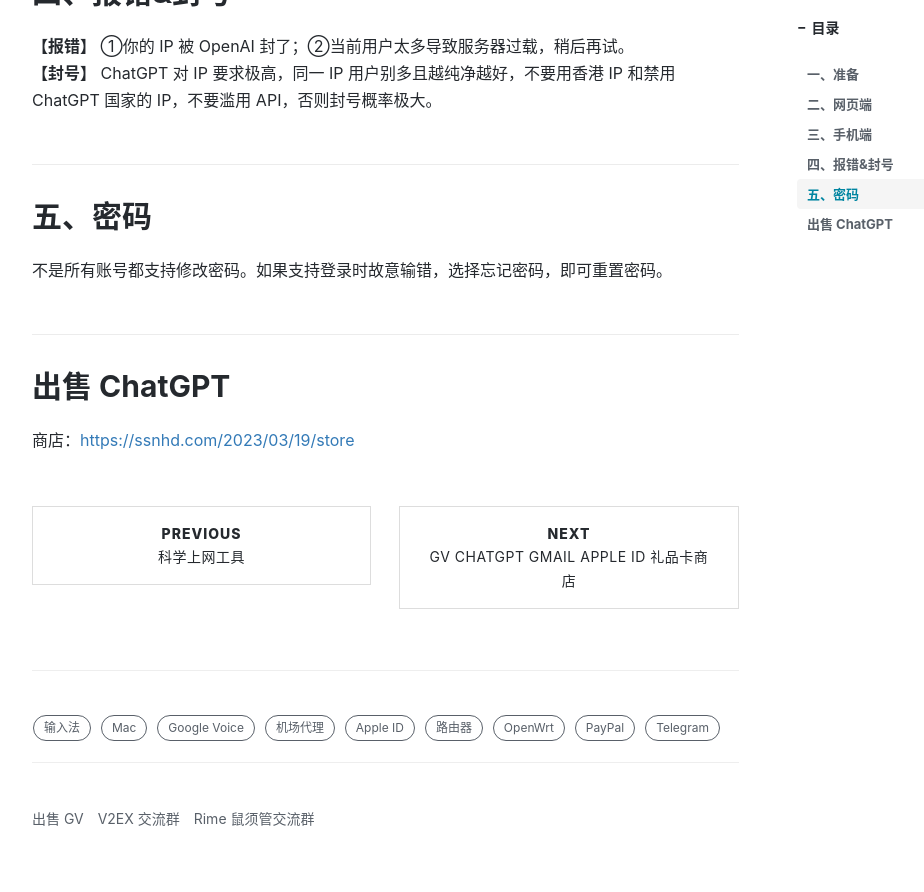
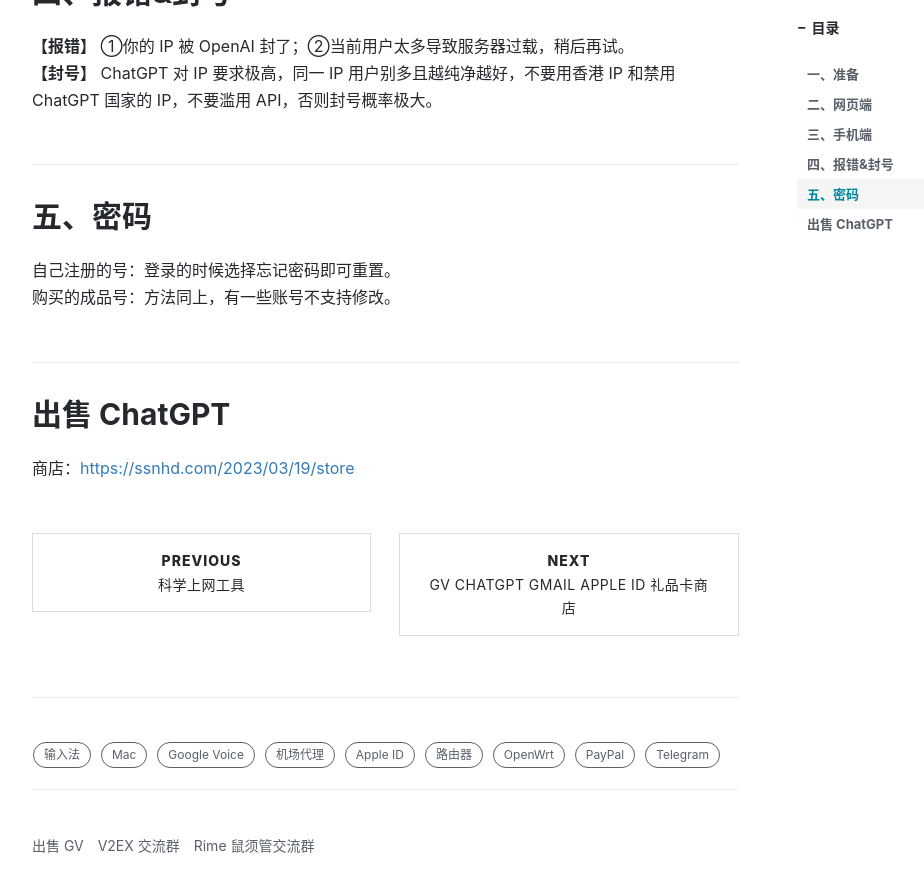
Before and after one commit to ssnhd/ssnhd.github.io, a Jekyll site: the page built from _posts/2023-2-17-ChatGPT.md, in a window 1280 px wide and 900 px high, scrolled down 1182 px. Shown: the top 892 px of the window, without its empty margins (233-1157 px from the left). Built offline with Jekyll 4.4.1, drawn with Linux system fonts in a browser that asks for light colours; nearby versions of some CDN libraries; comment, search, counter and statistics services are not loaded.

Commit message:
Update 2023-2-17-ChatGPT.md

```diff
--- a/_posts/2023-2-17-ChatGPT.md
+++ b/_posts/2023-2-17-ChatGPT.md
@@ -34,7 +34,8 @@
 
 ## 五、密码
 
-不是所有账号都支持修改密码。如果支持登录时故意输错，选择忘记密码，即可重置密码。
+自己注册的号：登录的时候选择忘记密码即可重置。\
+购买的成品号：方法同上，有一些账号不支持修改。
 
 ## 出售 ChatGPT
 
```
